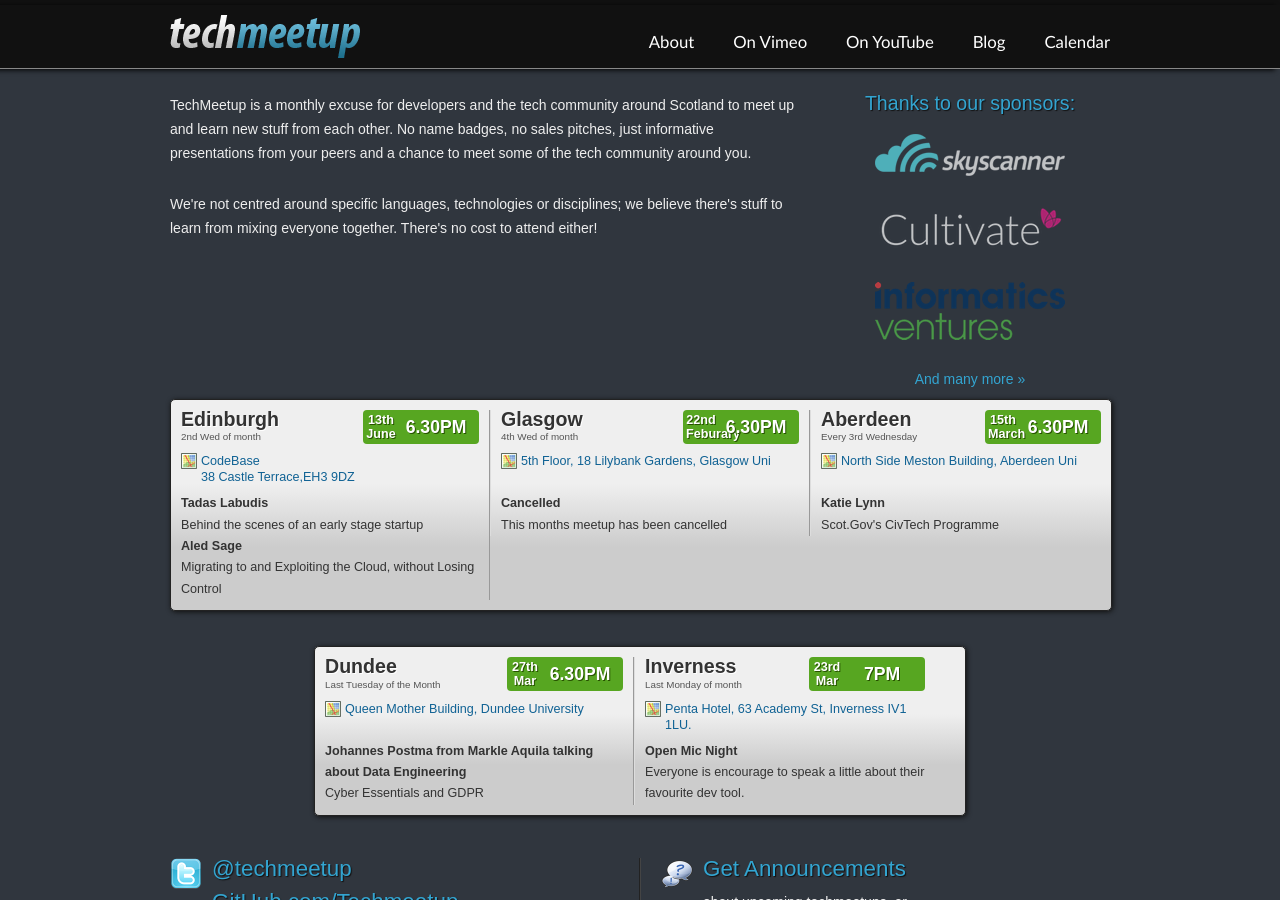
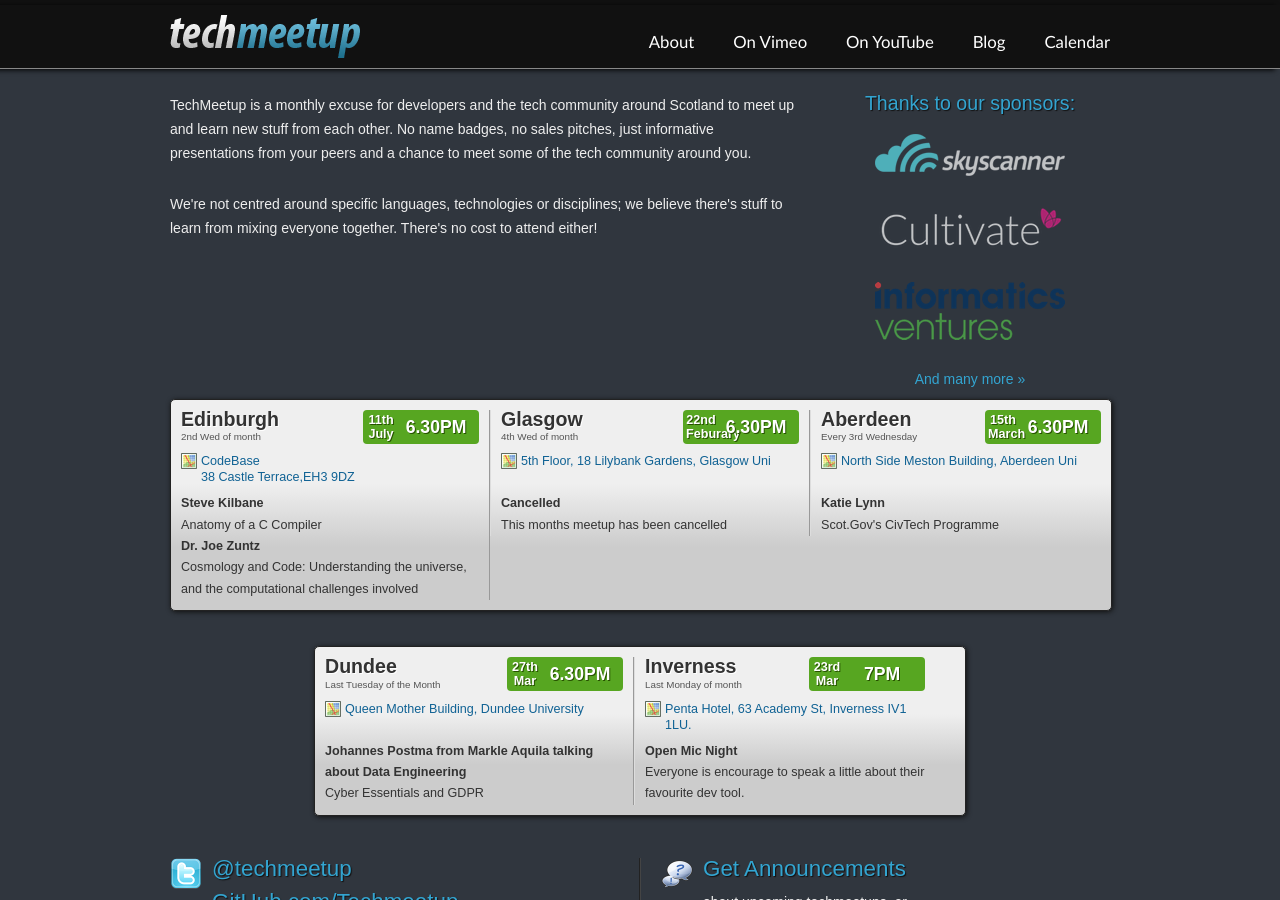
Before and after one commit to techmeetup/techmeetup.co.uk, a Jekyll site: the page built from index.html, in a window 1280 px wide and 900 px high. Built offline with Jekyll 4.4.1, drawn with Linux system fonts in a browser that asks for light colours.

Commit message:
Update Techmeetup Edinburgh speakers for July 2018

```diff
--- a/_data/index.json
+++ b/_data/index.json
@@ -2,16 +2,16 @@
   "edinburgh": {
     "speakers": [
       {
-        "name": "Tadas Labudis",
-        "talk": "Behind the scenes of an early stage startup"
+        "name": "Steve Kilbane",
+        "talk": "Anatomy of a C Compiler"
       },
       {
-        "name": "Aled Sage",
-        "talk": "Migrating to and Exploiting the Cloud, without Losing Control"
+        "name": "Dr. Joe Zuntz",
+        "talk": "Cosmology and Code: Understanding the universe, and the computational challenges involved"
       }
     ],
-    "day": "13th",
-    "month": "June"
+    "day": "11th",
+    "month": "July"
   },
   "glasgow": {
     "speakers": [
```
